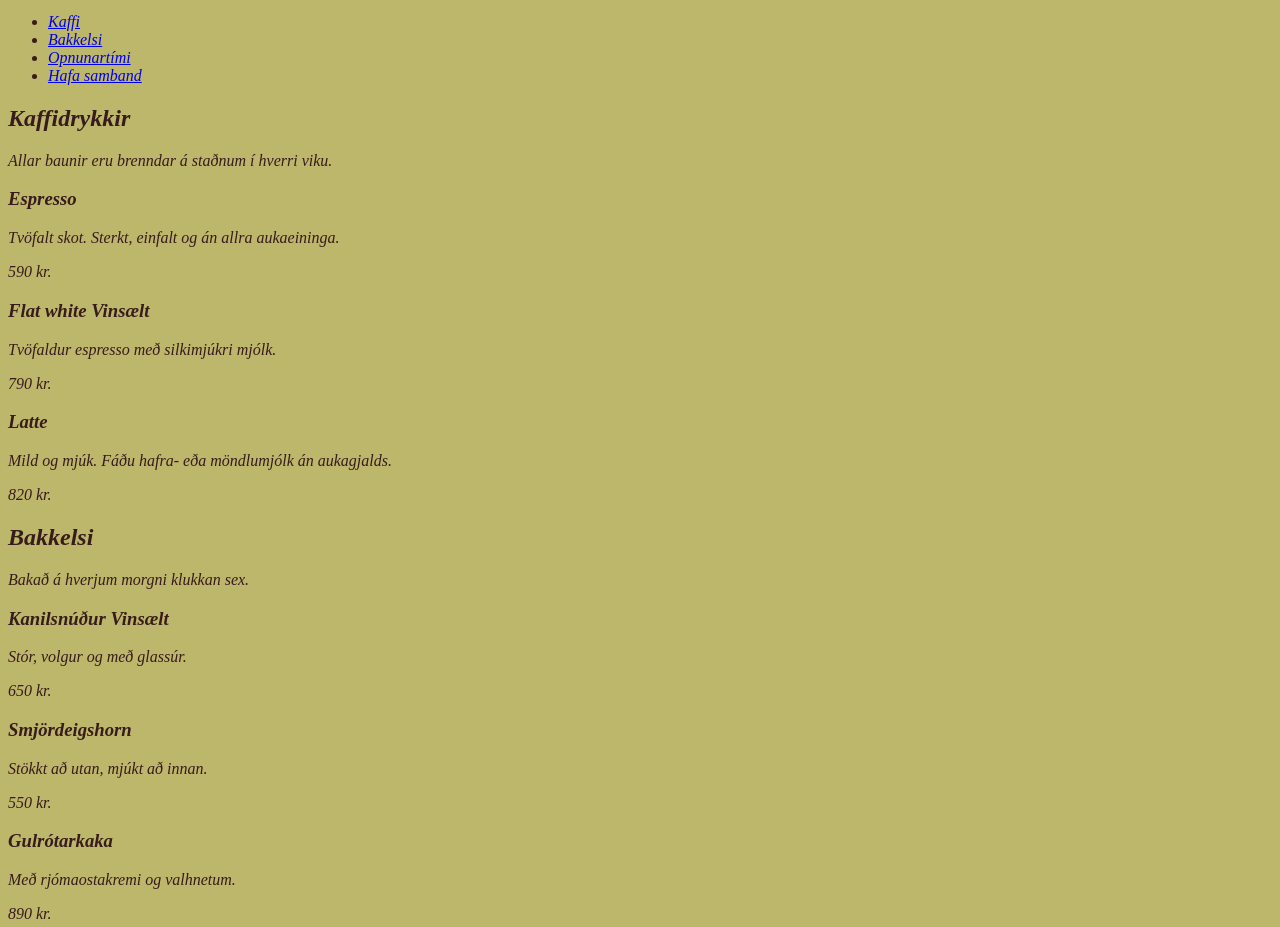
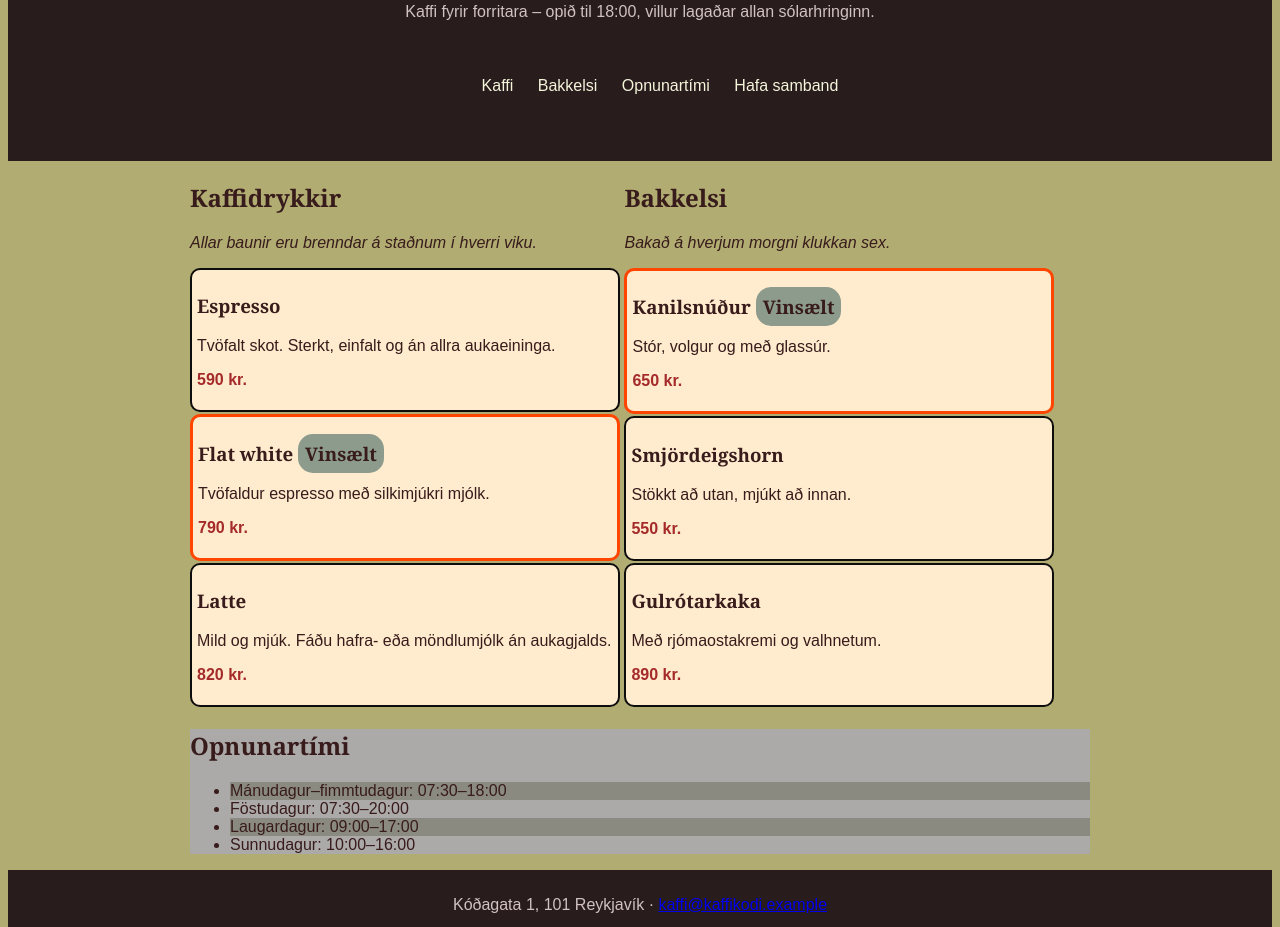
Before and after one commit to harpaher/h26-timi4, a plain HTML site: page timaverkefni-kaffi-kodi/index.html in a window 1280 px wide. Shown: the part 101-1028 px from the top of the page. Drawn offline with Linux system fonts and the light colour scheme.

```diff
--- a/timaverkefni-kaffi-kodi/index.html
+++ b/timaverkefni-kaffi-kodi/index.html
@@ -1,17 +1,20 @@
-<!DOCTYPE html>
+<!doctype html>
 <html lang="is">
   <head>
-  <meta charset="UTF-8">
-  <meta name="viewport" content="width=device-width, initial-scale=1.0">
+    <meta charset="UTF-8" />
+    <meta name="viewport" content="width=device-width, initial-scale=1.0" />
     <title>Kaffi Kóði</title>
-  <link rel="stylesheet" href="style.css">
+    <link rel="stylesheet" href="style.css" />
   </head>
   <body>
     <!-- EKKI breyta HTML-inu. Allt verkefnið er í style.css -->
 
     <header id="haus">
       <h1>Kaffi Kóði</h1>
-    <p class="slagord">Kaffi fyrir forritara – opið til 18:00, villur lagaðar allan sólarhringinn.</p>
+      <p class="slagord">
+        Kaffi fyrir forritara – opið til 18:00, villur lagaðar allan
+        sólarhringinn.
+      </p>
       <nav>
         <ul>
           <li><a href="#kaffi">Kaffi</a></li>
@@ -29,7 +32,9 @@
 
         <div class="rettur">
           <h3>Espresso</h3>
-        <p class="lysing">Tvöfalt skot. Sterkt, einfalt og án allra aukaeininga.</p>
+          <p class="lysing">
+            Tvöfalt skot. Sterkt, einfalt og án allra aukaeininga.
+          </p>
           <p class="verd">590 kr.</p>
         </div>
 
@@ -41,7 +46,9 @@
 
         <div class="rettur">
           <h3>Latte</h3>
-        <p class="lysing">Mild og mjúk. Fáðu hafra- eða möndlumjólk án aukagjalds.</p>
+          <p class="lysing">
+            Mild og mjúk. Fáðu hafra- eða möndlumjólk án aukagjalds.
+          </p>
           <p class="verd">820 kr.</p>
         </div>
       </section>
@@ -81,12 +88,17 @@
     </main>
 
     <footer id="hafa-samband">
-    <p>Kóðagata 1, 101 Reykjavík · <a href="mailto:kaffi@kaffikodi.example">kaffi@kaffikodi.example</a></p>
+      <p>
+        Kóðagata 1, 101 Reykjavík ·
+        <a href="mailto:kaffi@kaffikodi.example">kaffi@kaffikodi.example</a>
+      </p>
       <form>
-      <input type="email" placeholder="Netfangið þitt">
+        <input type="email" placeholder="Netfangið þitt" />
         <button type="button">Fá tilboð</button>
       </form>
-    <p class="smaa-letrid">© Kaffi Kóði. Engar baunir voru skaðaðar við gerð þessarar síðu.</p>
+      <p class="smaa-letrid">
+        © Kaffi Kóði. Engar baunir voru skaðaðar við gerð þessarar síðu.
+      </p>
     </footer>
   </body>
 </html>
--- a/timaverkefni-kaffi-kodi/style.css
+++ b/timaverkefni-kaffi-kodi/style.css
@@ -1,3 +1,5 @@
+Harpa Hermannsdóttir
+
 /* =====================================================
    TÍMAVERKEFNI – Kaffi Kóði
 
@@ -31,9 +33,96 @@
    útreikninginn), .rettur:hover með box-shadow,
    border-radius, :first-child eða :last-child, eigið litaþema.
    ===================================================== */
+* {
+  box-sizing: border-box;
+}
 
-   body {
-    font-style: italic;
-    color:rgb(56, 27, 27);
-    background-color:darkkhaki;
-   }
+main {
+  max-width: 900px;
+  margin: 0 auto;
+}
+
+body {
+  font-family: Arial, Helvetica, sans-serif;
+  color: rgb(56, 27, 27);
+  background-color: rgb(176, 172, 114);
+}
+
+h1,
+h2,
+h3 {
+  font-family: Georgia, "Times New Roman", Times, serif;
+}
+/* 0-1-0 */
+.verd {
+  font-weight: bold;
+  color: brown;
+}
+
+.merki {
+  background-color: rgb(140, 155, 140);
+  padding: 7px;
+  border-radius: 15px;
+}
+/* 1-0-0 */
+#opnunartimi {
+  background-color: rgb(172, 169, 169);
+}
+/* 0-0-2 */
+nav a {
+  text-decoration: none;
+  color: beige;
+}
+
+h2 + p {
+  font-style: italic;
+}
+
+a:hover {
+  color: chocolate;
+}
+
+#opnunartimi li:nth-child(odd) {
+  background-color: rgb(138, 138, 128);
+}
+
+input[type="email"] {
+  border: 2px solid lightcoral;
+}
+
+.rettur {
+  background-color: blanchedalmond;
+  border: 2px solid rgb(14, 13, 13);
+  padding: 5px;
+  margin: 2px 0px;
+  border-radius: 10px;
+}
+
+.flokkur {
+  width: 430px;
+  display: inline-block;
+  vertical-align: top;
+}
+
+.vinsaelt {
+  border: 3px solid orangered;
+}
+
+nav li {
+  display: inline-block;
+  margin: 0 5px 0;
+  padding: 10px;
+  margin: 30px 0px;
+}
+/* yfirstrikuð regla color */
+header,
+footer {
+  color: rgb(210, 194, 194);
+  text-align: center;
+  padding: 10px;
+  background-color: rgb(40, 28, 28);
+}
+
+.rettur:hover {
+  box-shadow: 0 4px 10px gray;
+}
```
Lines whose indentation alone changed are shown as unchanged.
